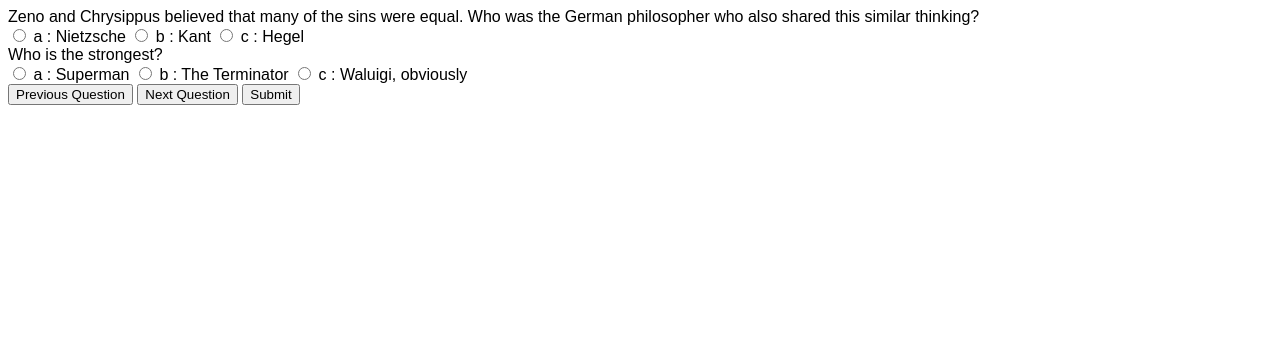
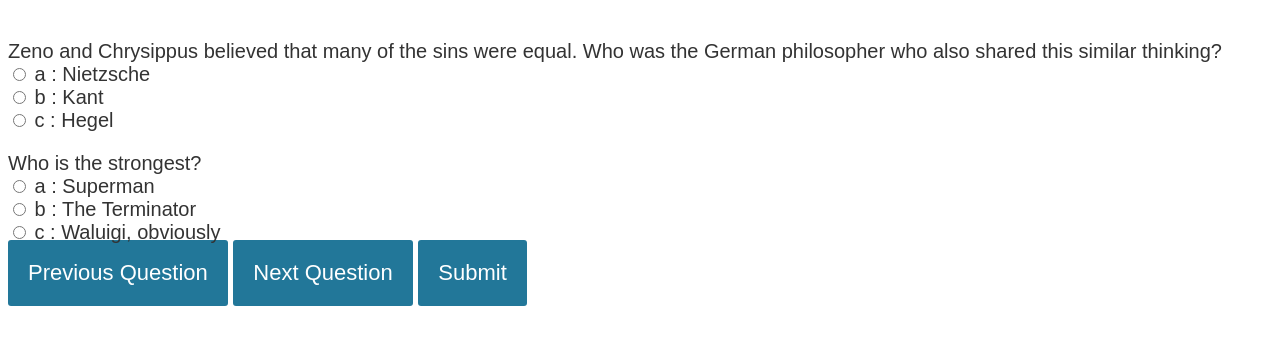
Before and after one commit to maverickamit/quiz-app, a website built with Parcel: page index.html in a window 1280 px wide. Built offline with nearby package versions, Linux system fonts and the light colour scheme.

Commit message:
updated css
updated all button css

```diff
--- a/src/index.js
+++ b/src/index.js
@@ -42,8 +42,10 @@
     }
     // add this question and it's answers to the output
     output.push(
-      `<div class="questions">${currentQuestion.question}</div>
-  <div class="answers">${answers.join("")}</div>
+      `<div class="slide>
+        <div class="questions">${currentQuestion.question}</div>
+    <div class="answers">${answers.join("")}</div>
+      </div>
   `
     );
   });
--- a/src/styles.css
+++ b/src/styles.css
@@ -1,3 +1,47 @@
 body {
+  font-size: 20px;
   font-family: sans-serif;
+  color: #333;
 }
+.question {
+  font-weight: 600;
+}
+.answers {
+  margin-bottom: 20px;
+}
+.answers label {
+  display: block;
+}
+button {
+  font-family: "Work Sans", sans-serif;
+  font-size: 22px;
+  background-color: #279;
+  color: #fff;
+  border: 0px;
+  border-radius: 3px;
+  padding: 20px;
+  cursor: pointer;
+  margin-bottom: 20px;
+}
+button:hover {
+  background-color: #38a;
+}
+
+.slide {
+  position: absolute;
+  left: 0px;
+  top: 0px;
+  width: 100%;
+  z-index: 1;
+  opacity: 0;
+  transition: opacity 0.5s;
+}
+.active-slide {
+  opacity: 1;
+  z-index: 2;
+}
+.quiz-container {
+  position: relative;
+  height: 200px;
+  margin-top: 40px;
+}
```
